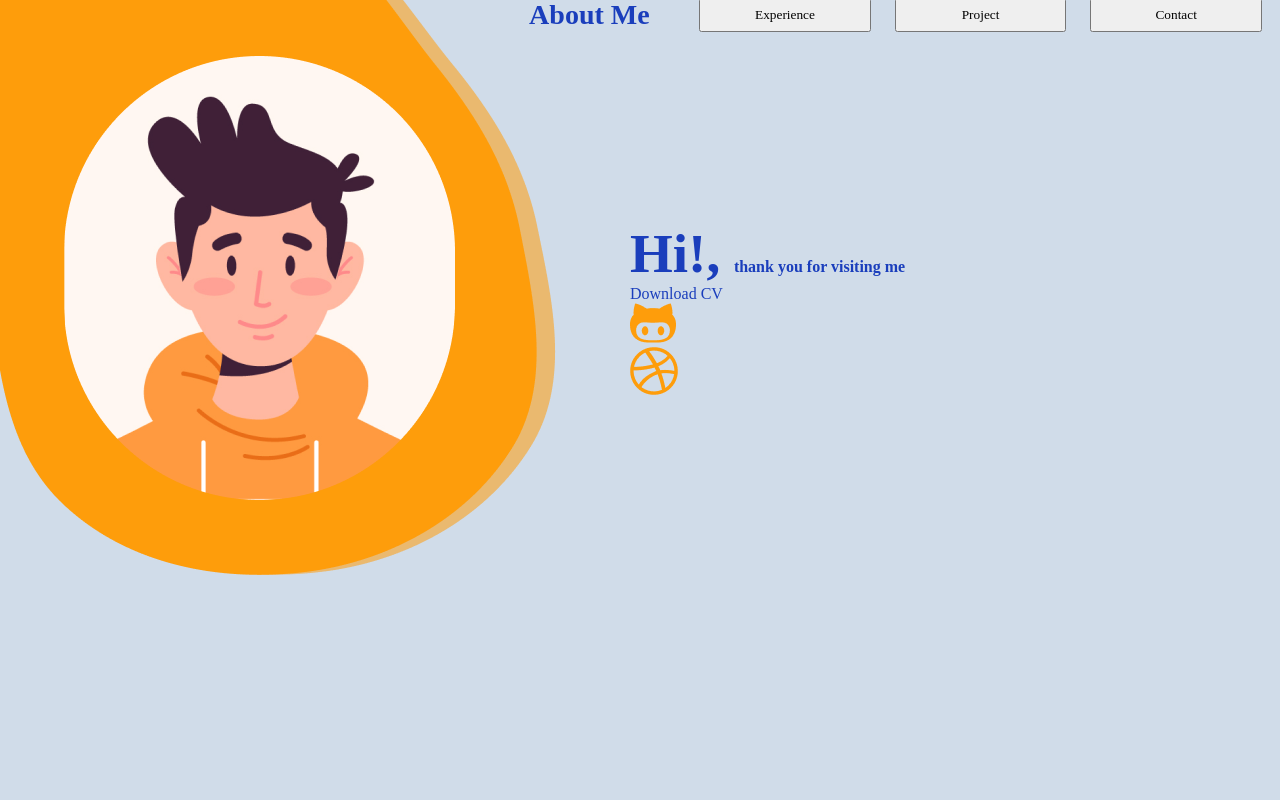
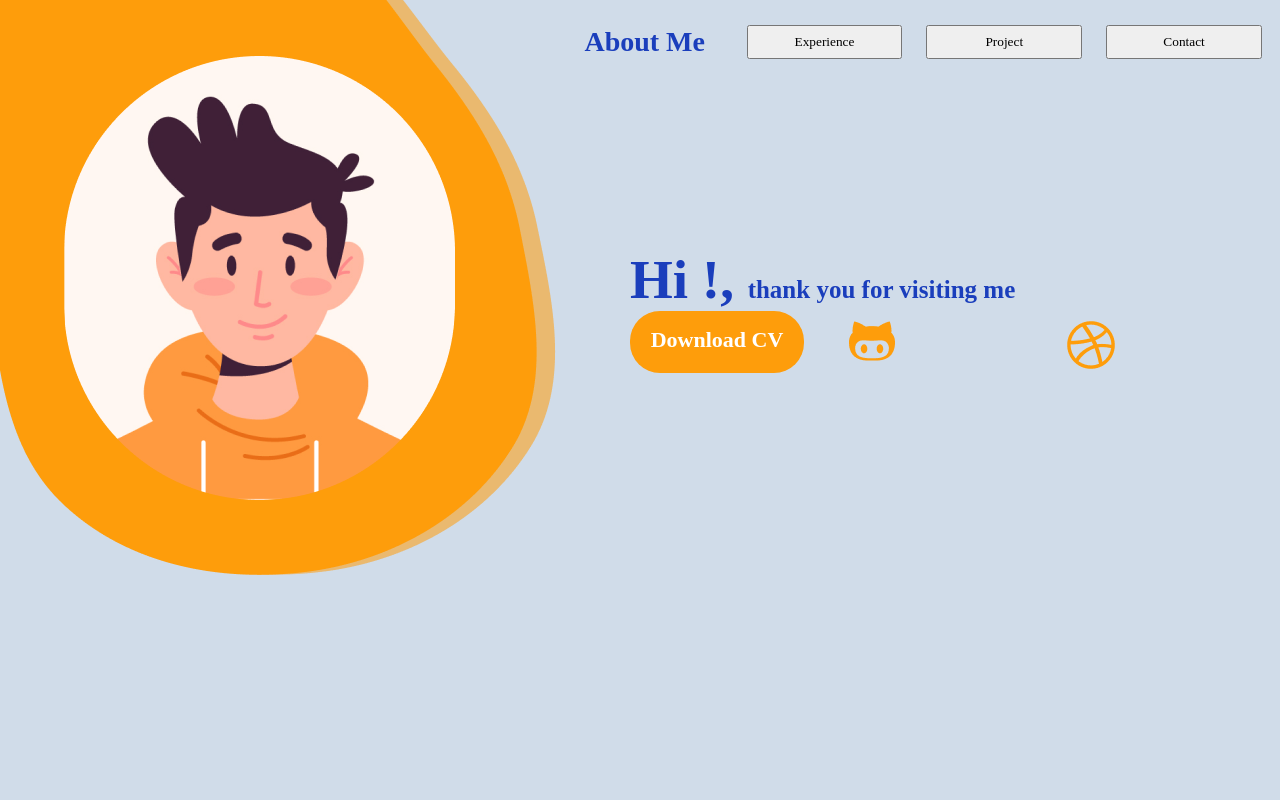
Before and after one commit to sbiswa338/BrotherPractice, a plain HTML site: page index.html in a window 1280 px wide. Shown: the top 800 px of the page. Drawn offline with Linux system fonts and the light colour scheme; a web font is replaced by a local one.

Commit message:
trying to fix middle area around grid

```diff
--- a/css/main.css
+++ b/css/main.css
@@ -9,7 +9,7 @@
 }
 
 body {
-    background: #D0DCE9;
+    background-color: #D0DCE9;
     color: #1A3EBC;
 
 }
@@ -25,7 +25,8 @@ body {
     grid-template-columns: repeat(4, 4fr);
     gap:1.5rem;
     position: relative;
-    padding-left: 40%;
+    padding-top: 2.1%;
+    padding-left: 45%;
 }
 
  .btn-1{
@@ -84,6 +85,7 @@ body {
 
 .smallThanks{
     font-weight: 700;
+    font-size: 25px;
 }
 
 .main_intro {
@@ -98,8 +100,39 @@ text-align: justify;
 }
 
 .middle_area{
+    color:white;
+    font-weight: bold;
+    font-size: 22px;
+    display: grid;
+    grid-template-columns: repeat(3, 3fr);
+    gap: 1.5rem;
     position: relative;
     padding-left: 50%;
+}
+
+.cv-link{
+    position: relative;
+    background-color: rgba(254, 157, 11, 1);
+    border-radius: 30px;
+    text-align: center;
+    padding-top: 8%;
+    max-width: 174px;
+    max-height: 46px;
+}
+
+.git-link{
+    grid-column: span 0;
+    position: relative;
+    text-align: center;
+    padding-top: 5%;
+    padding-right: 90%;
+}
+
+.drib-link{
+    position: relative;
+    text-align: center;
+    padding-top: 5%;
+    padding-right: 90%;
 }
 .vLeft{
 
```
Also changed, not shown: index.html (+1 -1 lines).
